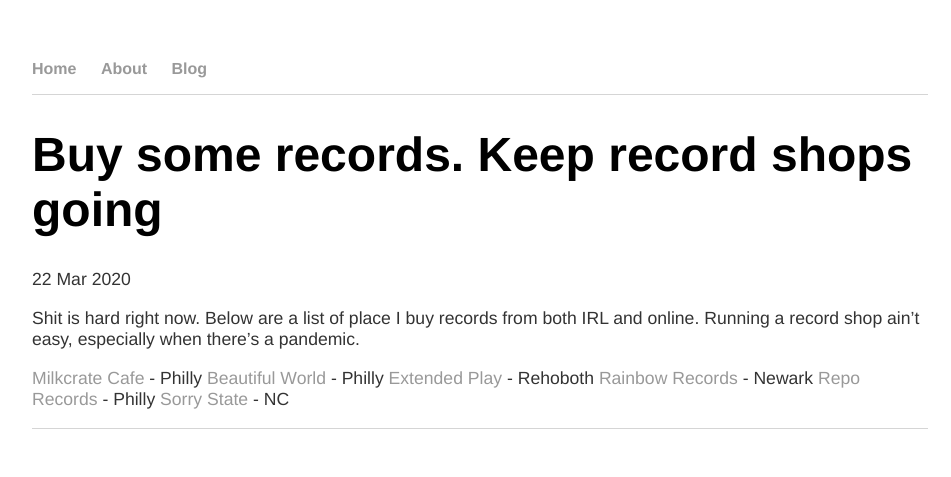
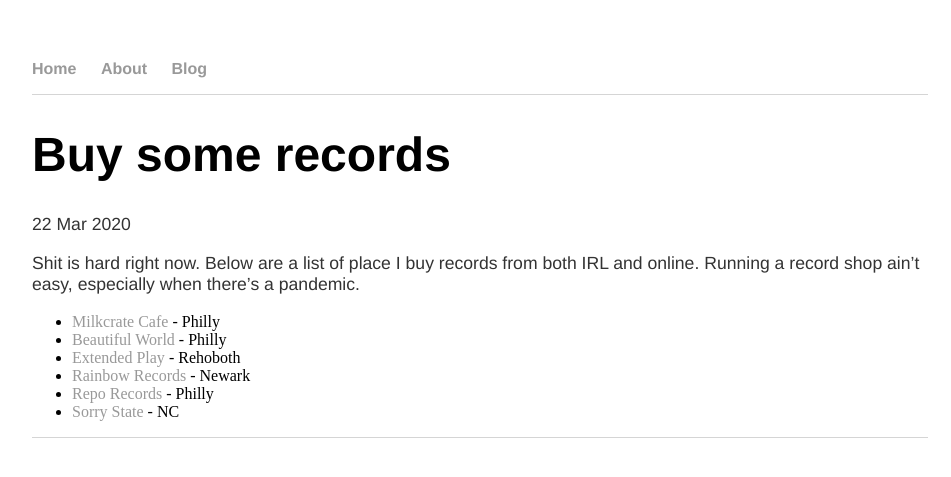
Before and after one commit to jimshreds/jimshreds.github.io, a Jekyll site: the page built from _posts/2020-03-22-corona-buy-records.md, in a window 1280 px wide. Shown: the top 477 px of the page, without its empty margins (160-1111 px from the left). Built offline with Jekyll 4.4.1, drawn with Linux system fonts in a browser that asks for light colours.

Commit message:
Update 2020-03-22-corona-buy-records.md
update for lists and title change

```diff
--- a/_posts/2020-03-22-corona-buy-records.md
+++ b/_posts/2020-03-22-corona-buy-records.md
@@ -1,13 +1,13 @@
 ---
 layout: post
-title: "Buy some records. Keep record shops going"
+title: "Buy some records"
 date: 2020-03-22
 ---
 Shit is hard right now. Below are a list of place I buy records from both IRL and online. Running a record shop ain't easy, especially when there's a pandemic.
 
-[Milkcrate Cafe](https://www.discogs.com/seller/MilkcrateCafe/profile) - Philly
-[Beautiful World](https://www.discogs.com/seller/philadelphiamusic/profile) - Philly
-[Extended Play](https://www.discogs.com/seller/extendedplay19971/profile) - Rehoboth
-[Rainbow Records](https://www.discogs.com/seller/rainbowrecordsde/profile) - Newark
-[Repo Records](https://www.discogs.com/seller/thereporecords/profile) - Philly
-[Sorry State](https://www.sorrystaterecords.com) - NC
+* [Milkcrate Cafe](https://www.discogs.com/seller/MilkcrateCafe/profile) - Philly
+* [Beautiful World](https://www.discogs.com/seller/philadelphiamusic/profile) - Philly
+* [Extended Play](https://www.discogs.com/seller/extendedplay19971/profile) - Rehoboth
+* [Rainbow Records](https://www.discogs.com/seller/rainbowrecordsde/profile) - Newark
+* [Repo Records](https://www.discogs.com/seller/thereporecords/profile) - Philly
+* [Sorry State](https://www.sorrystaterecords.com) - NC
```
